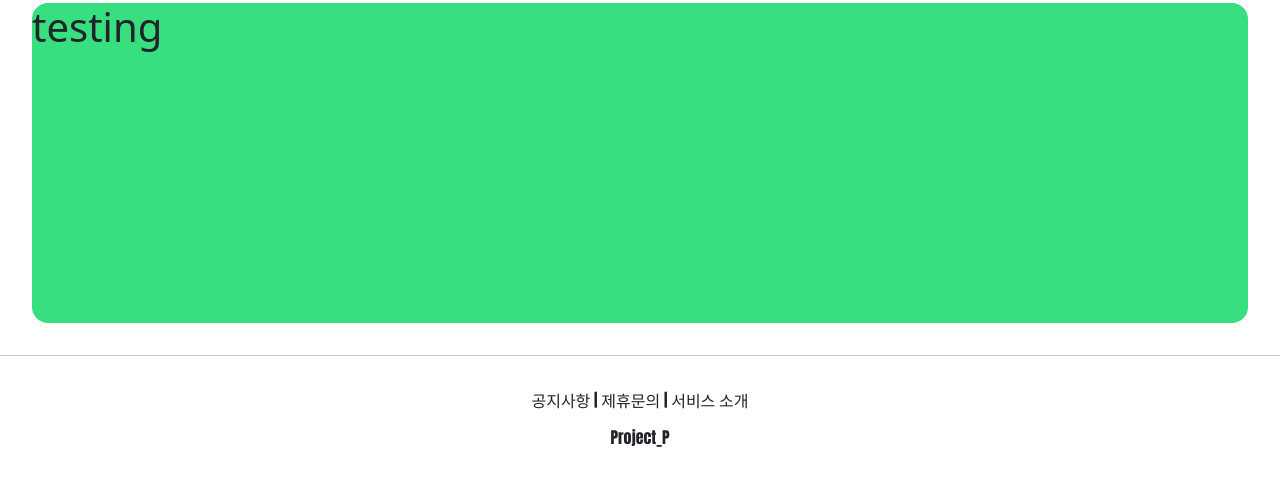
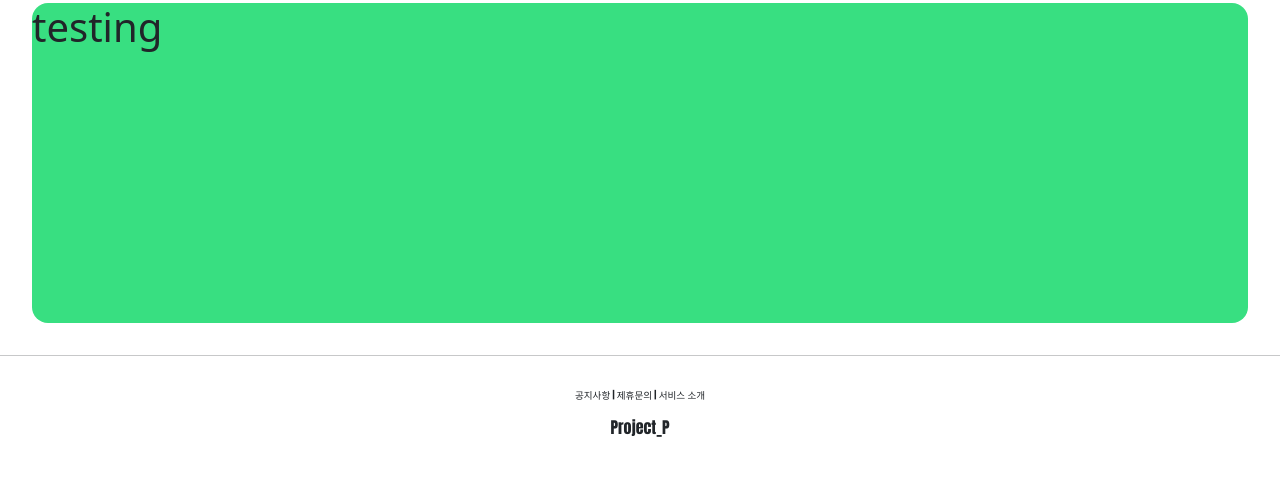
Before and after one commit to Hugekyung/project_P, a Django app: page /account/hello_world/ in a window 1280 px wide. Shown: the part 174-660 px from the top of the page. Run offline with Django 3.2, Linux system fonts and the light colour scheme.

Commit message:
base footer small modify

```diff
--- a/templates/footer.html
+++ b/templates/footer.html
@@ -1,5 +1,5 @@
 <div style="text-align: center; margin-top: 2rem; font-family: 'Anton', sans-serif;">
-    <div aria-busy="font-size: .6rem;">
+    <div style="font-size: .6rem;">
         <span>공지사항</span>  |
         <span>제휴문의</span>  |
         <span>서비스 소개</span>
```
Also changed, not shown: templates/base.html (indentation only).
